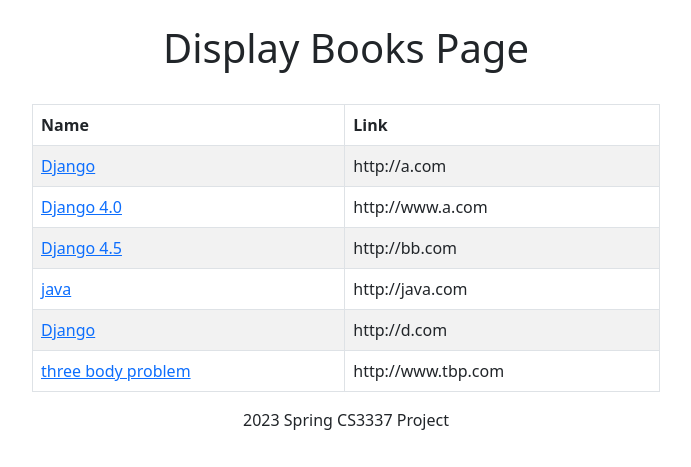
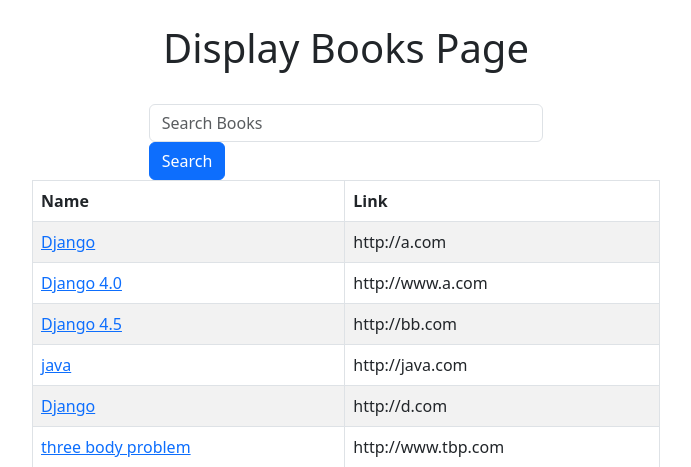
Before and after one commit to zainsyed28/CS3337_Spring, a Django app: page /displaybooks in a window 1280 px wide. Shown: the part 70-537 px from the top of the page, without its empty margins (294-985 px from the left). Run offline with Django 4.2, Linux system fonts and the light colour scheme; data comes from the database, SQL or seed files in the repository; some libraries are stand-ins or nearby versions.

Commit message:
finished search

```diff
--- a/bookEx/templates/base.html
+++ b/bookEx/templates/base.html
@@ -30,10 +30,10 @@
             <ul class="navbar-nav me-auto mb-2 mb-lg-0">
                 {% block sidenav %}
                 <li class="nav-item">
-                    <a class="nav-link" href="#"> Menu 1 </a>
+                    <a class="nav-link" href="#"></a>
                 </li>
                 <li class="nav-item">
-                    <a class="nav-link" href="#"> Menu 2 </a>
+                    <a class="nav-link" href="#"></a>
                 </li>
                 {% endblock sidenav %}
             </ul>
--- a/bookEx/templates/bookMng/displaybooks.html
+++ b/bookEx/templates/bookMng/displaybooks.html
@@ -15,6 +15,15 @@
 {% block content %}
     <h1 align="center"> Display Books Page </h1>
     <br>
+    <div class="container col-lg-4">
+        <form class = "form" method="POST" action="{% url 'searchbooks' %}">
+            {% csrf_token %}
+            <div class = "form-group-inline">
+                <input class="form-control" type="search" placeholder="Search Books" arial-label="Search" name="searched">
+                <button class="btn btn-primary" type="submit">Search</button>
+            </div>
+        </form>
+    </div>
     <div class = "container col-lg-6">
         <div class = "row align-items-center">
             <table class = "table table-bordered table-hover table-striped">
--- a/bookEx/templates/bookMng/searchbooks.html
+++ b/bookEx/templates/bookMng/searchbooks.html
@@ -6,9 +6,8 @@
             <h1> You Searched For {{ searched }} </h1>
             <br/>
             {% for book in book %}
-        <a href="book_detail/{{ book.name }}">{{ book.name }}</a><br/>
+                <a href="book_detail/{{ book.id }}">{{ book.name }}</a><br/>
             {% endfor %}
-
         {% else %}
             <h1> Please Search For A Book </h1>
         {% endif %}
```
